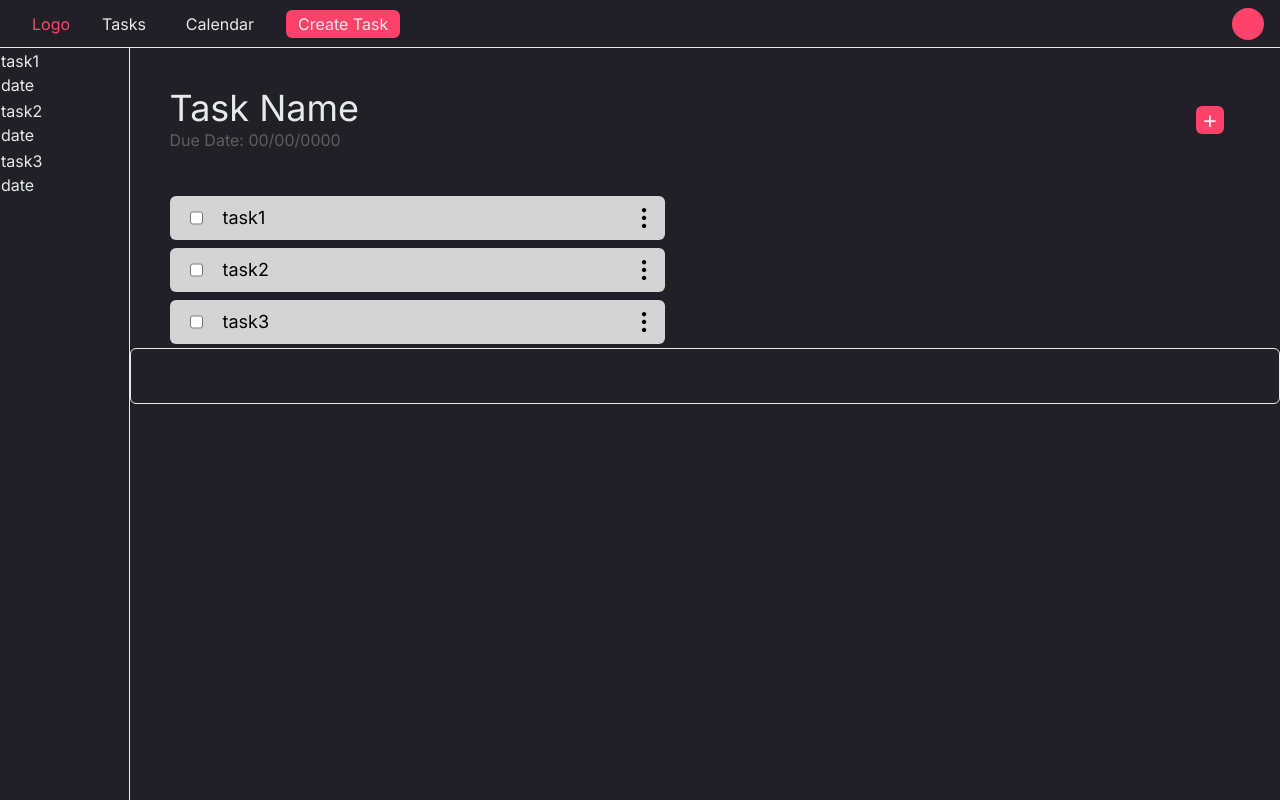
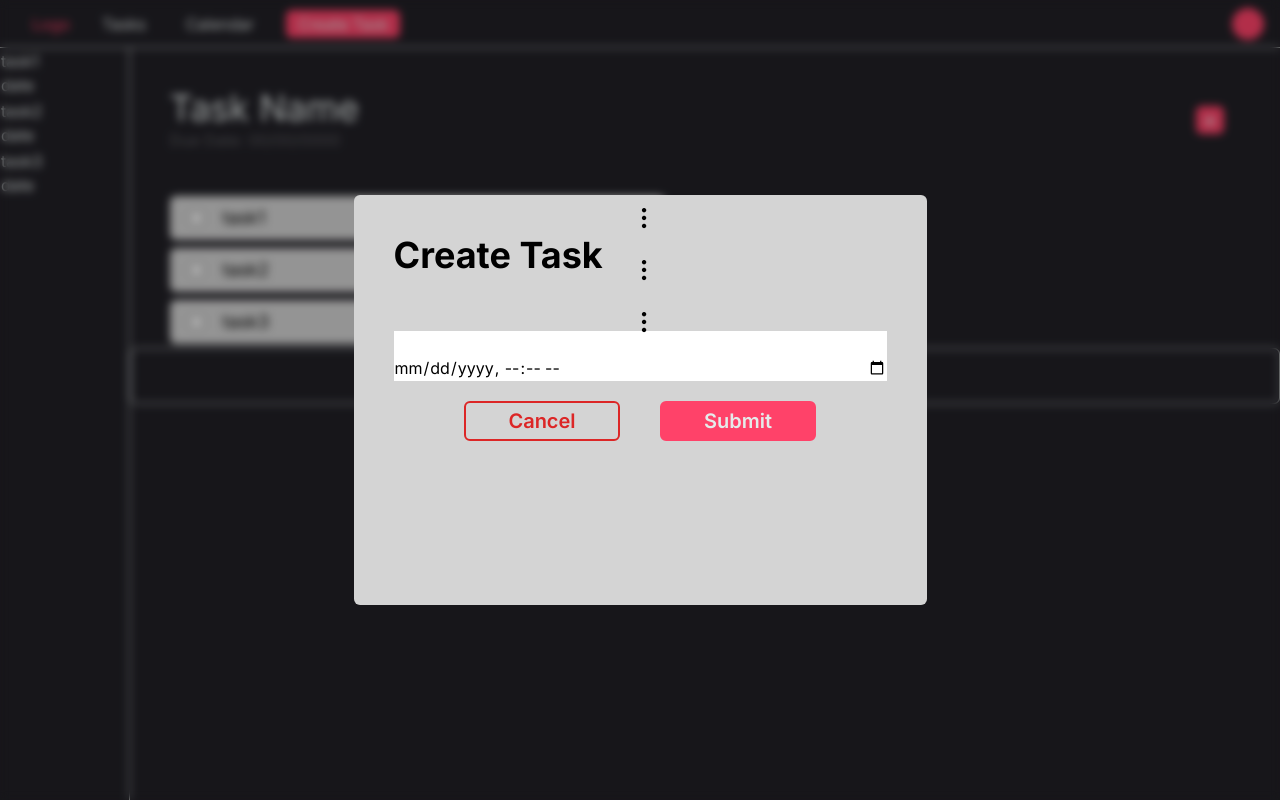
Before and after one commit to RiisaNGU/Productiva, a Vue app in the folder Client/Productiva/: page / in a window 1280 px wide. Both pictures are taken after a click on the button "Create Task". Built offline with nearby package versions, Linux system fonts and the light colour scheme.

Commit message:
added create modal

```diff
--- /dev/null
+++ b/Client/Productiva/src/components/createTaskModal.vue
@@ -0,0 +1,42 @@
+<template>
+    <div class="fixed left-0 top-0 w-screen h-screen backdrop-blur-sm bg-black bg-opacity-30 flex">
+        <div class="bg-nearly-white rounded-md w-[573px] h-[410px] m-auto p-10">
+            <h1 class="font-bold text-4xl">Create Task</h1>
+            <form class="pt-14 flex flex-col">
+                <label for=""></label>
+                <input type="text" v-model="taskName">
+                <label for=""></label>
+                <input type="datetime-local" v-model="taskDate">
+            </form>
+            <!-- buttons -->
+            <div class="flex justify-center">
+                <button @click="" class="w-[156px] h-[40px] border-2 rounded-md border-red-600 text-red-600 text-xl font-mainFont font-semibold m-5">Cancel</button>
+                <button @click="" class="w-[156px] h-[40px] border-2 rounded-md border-brand-main bg-brand-main text-anti-flash-white text-xl font-mainFont font-semibold m-5">Submit</button>
+            </div>
+        </div>
+    </div>
+</template>
+
+<script>
+
+export default {
+    data() {
+        return {
+            taskName: '',
+            taskDate: '',
+        }
+    },
+    props: {
+        modalOpen: Boolean,
+    }
+}
+</script>
+
+<style scoped>
+.cancelButton {
+    width: 156px;
+    height: 40px;
+    border-radius: 7px;
+    border: 2px solid var(--Danger, #D10000);
+}
+</style>
--- a/Client/Productiva/src/components/navbar.vue
+++ b/Client/Productiva/src/components/navbar.vue
@@ -6,22 +6,32 @@
             <h1 class="text-brand-main mr-3">Logo</h1>
             <button class="px-5">Tasks</button>
             <button class="px-5">Calendar</button>
-            <button class="px-3 bg-brand-main rounded-md m-3 w-25 h-7">Create Task</button>
+            <button @click="openCreate" class="px-3 bg-brand-main rounded-md m-3 w-25 h-7">Create Task</button>
         </div>
         <div class="flex">
             <button class="bg-brand-main rounded-full h-8 w-8"></button>
         </div>
     </div>
+    <createTaskModal v-show="modal" modalOpen="modal"/>
 </template>
 
 <script>
-
+import createTaskModal from './createTaskModal.vue';
 
 export default {
+
     data() {
-        return [
-
-        ]
+        return {
+            modal: false
+        }
+    },
+    methods: {
+        openCreate() {
+            this.modal = true;
+        }
+    },
+    components: {
+        createTaskModal,
     }
 
 }
--- a/Client/Productiva/src/views/main.vue
+++ b/Client/Productiva/src/views/main.vue
@@ -1,6 +1,6 @@
 <template>
     <div class="bg-bg-dark w-screen h-screen overflow-hidden">
-        <navbar />
+        <navbar modal="createModal" />
         <div class="h-full flex flex-row">
             <taskList></taskList>
             <task></task>
@@ -13,12 +13,17 @@ import navbar from '../components/navbar.vue';
 import taskList from '../components/taskList.vue';
 import task from '../components/task.vue';
 
-
 export default {
     components: {
         navbar,
         taskList,
         task,
+
+    },
+    data() {
+        return {
+            createModal: false,
+        }
     }
 }
 </script>
```
